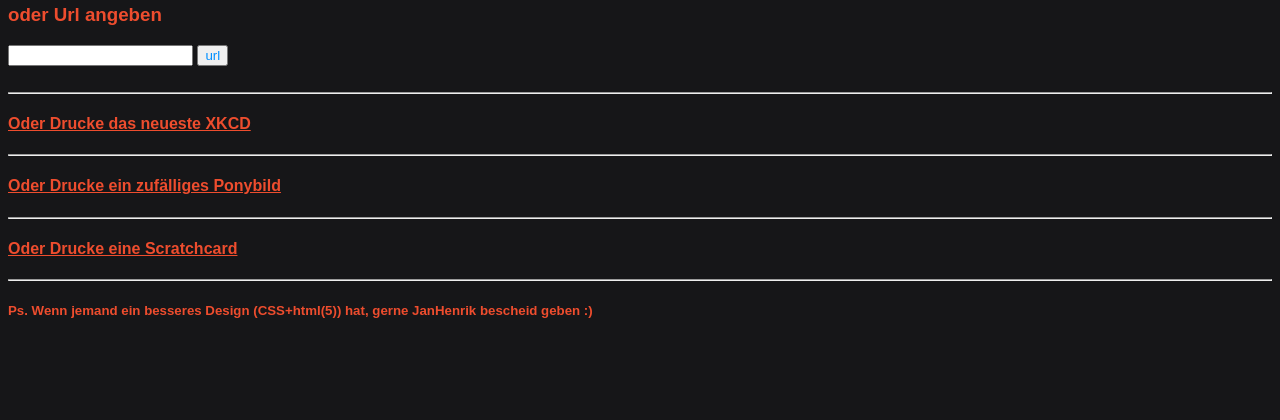
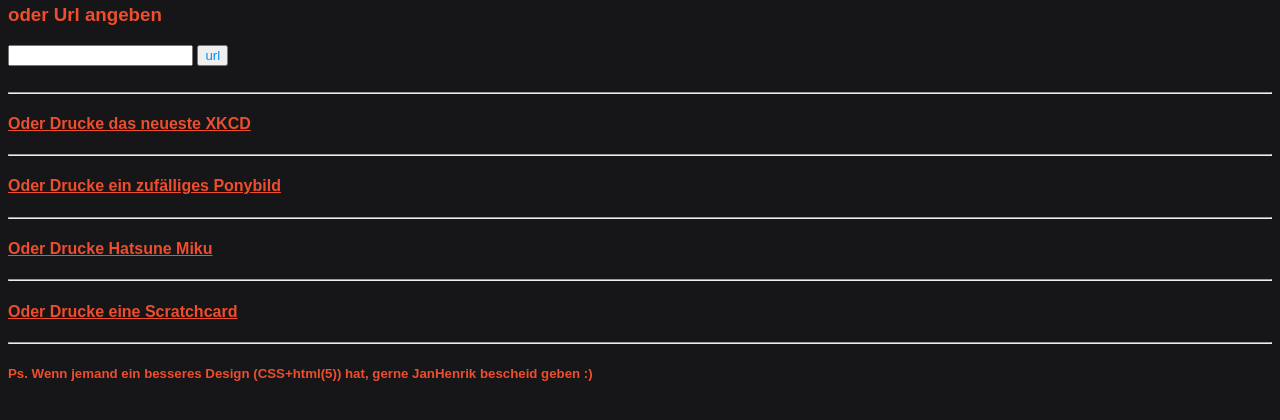
Before and after one commit to Jan--Henrik/Druckschnubbel, a Flask app: page / in a window 1280 px wide. Shown: the part 267-687 px from the top of the page. Run offline with Flask 2, Linux system fonts and the light colour scheme.

Commit message:
hatsune added

```diff
--- a/app/templates/index.html
+++ b/app/templates/index.html
@@ -31,6 +31,8 @@
       <hr>
       <h4><a href="/pony">Oder Drucke ein zufälliges Ponybild</a></h4>
       <hr>
+      <h4><a href="/miku">Oder Drucke Hatsune Miku</a></h4>
+      <hr>
       <h4><a href="/scratchcard">Oder Drucke eine Scratchcard</a></h4>
       <hr>
       <h5>Ps. Wenn jemand ein besseres Design (CSS+html(5)) hat, gerne JanHenrik bescheid geben :)</h5>      </div>
--- a/app/views.py
+++ b/app/views.py
@@ -1,4 +1,5 @@
 import os
+import subprocess
 from flask import Flask, render_template, request, redirect, url_for
 from werkzeug.utils import secure_filename
 import sys
@@ -52,9 +53,7 @@
 
 @app.route('/url', methods=['POST'])
 def url():
-    print("purr")
     text = request.form['text']
-    print(text)
     filename,msg = urllib.urlretrieve(text)
     os.system("cp %s %s" % (filename,"/home/janhenrik/Druckschnubbel/app/uploads"));
     return redirect(url_for('printing'))
@@ -70,6 +69,13 @@
 @app.route('/pony')
 def pony():
     printPony()
+    return redirect(url_for('printing'))
+
+
+@app.route('/miku')
+def miku():
+    print("meow")
+    subprocess.call("/home/janhenrik/Druckschnubbel/creator/./yandere.sh hatsune_miku", shell=True)
     return redirect(url_for('printing'))
 
 
```
Also changed, not shown: 4 other files.
